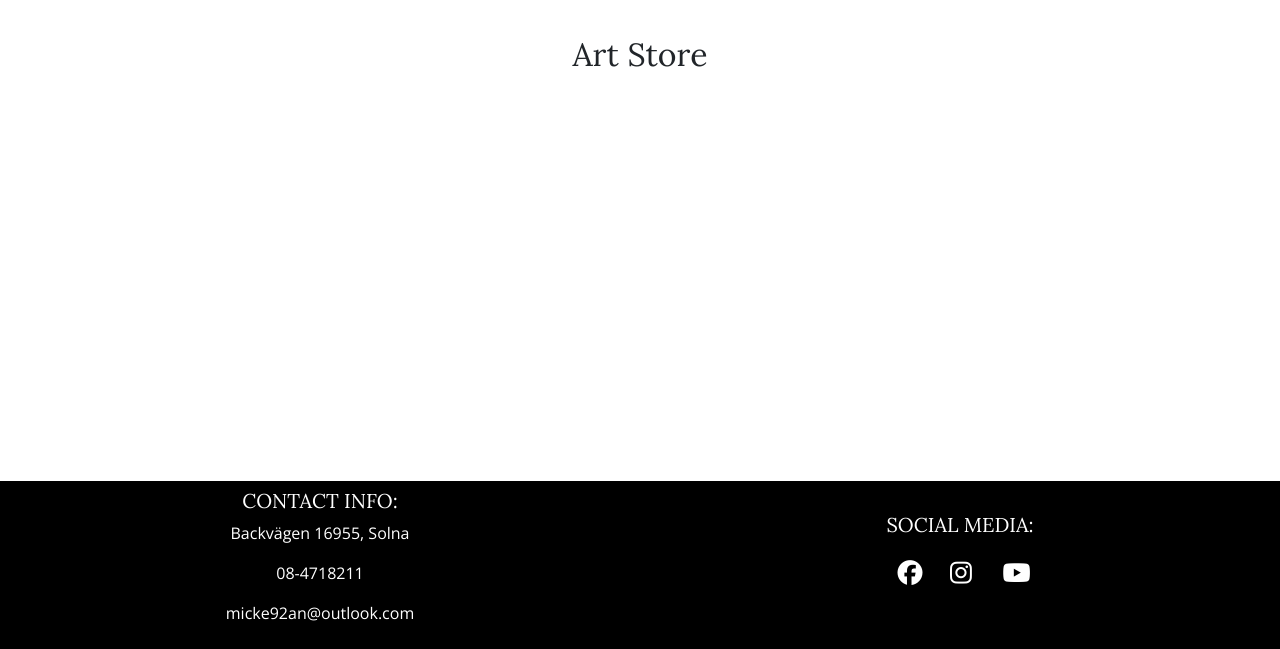
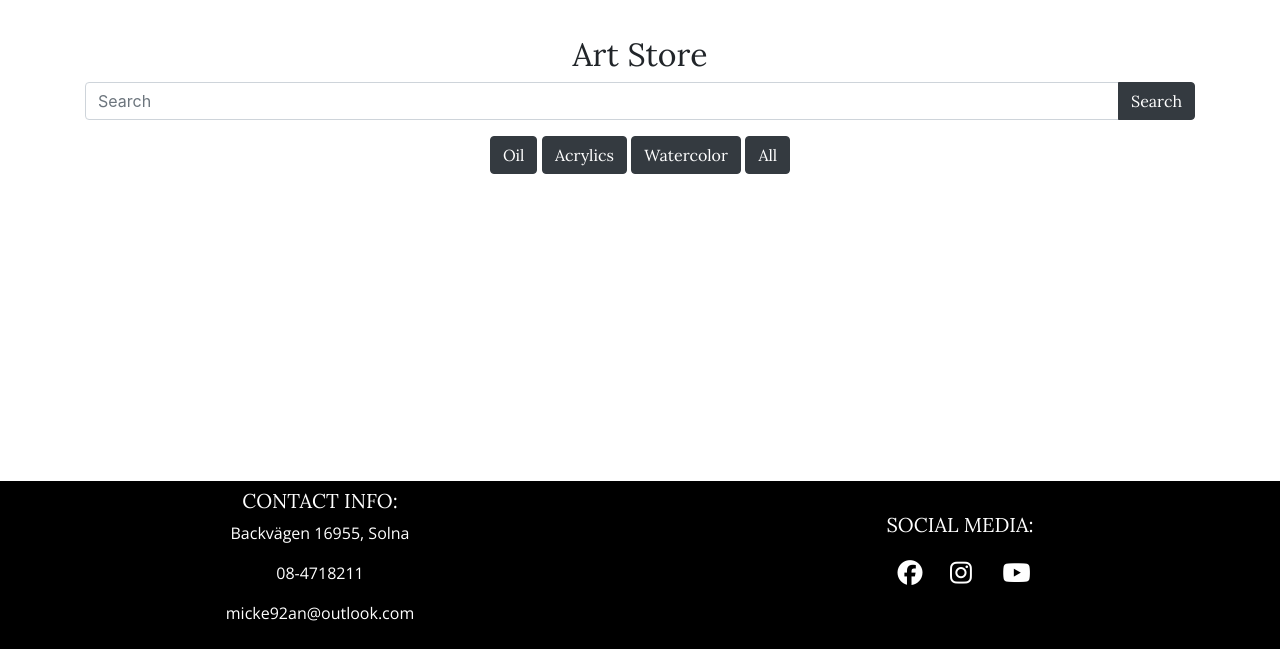
Before and after one commit to 92an/ms4, a Django app: page /artwork/ in a window 1280 px wide. Shown: the part 151-800 px from the top of the page. Run offline with Django 3.2, Linux system fonts and the light colour scheme; data that the repository does not hold is empty; some libraries are stand-ins or nearby versions.

Commit message:
category selection implemented

```diff
--- a/artwork/templates/artwork/artwork.html
+++ b/artwork/templates/artwork/artwork.html
@@ -2,16 +2,45 @@
 {% load static %}
 
 {% block page_header %}
+
     <div class="container page_header_container my-2">
         <div class="row">
             <div class="col-12">
                 <h2 class="text-center heading capitalize">Art Store</h2>
             </div>
         </div>
+        <div class="row">
+            <div class="col">
+                <form method="GET" action="{% url 'artwork' %}" class="form">
+                    <div class="form-group">
+                        <div class="input-group">
+                            <input type="text" class="form-control w-80" id="search" name="q" placeholder="Search">
+                            <div class="input-group-append">
+                                <button type="submit" class="btn btn-dark">Search</button>
+                            </div>
+                        </div>
+                    </div>
+                </form>
+            </div>
+        </div>
+        <div class="row">
+            <div class="col-md">
+            </div>
+            <div class="col-md-auto align-center">
+                <a href="{% url 'artwork' %}?medium=Oil" class="btn btn-dark">Oil</a>
+                <a href="{% url 'artwork' %}?medium=Acrylics" class="btn btn-dark">Acrylics</a>
+                <a href="{% url 'artwork' %}?medium=Watercolor" class="btn btn-dark">Watercolor</a>
+                <a href="{% url 'artwork' %}?medium=Oil,Acrylics,Watercolor" class="btn btn-dark">All</a>
+            </div>
+            <div class="col-md">
+            </div>
+        </div>
     </div>
+
 {% endblock %}
 
 {% block content %}
+
     <div class="container my-2">
         <div class="row">
             {% for artwork in artworks %}
@@ -40,4 +69,5 @@
             {% endfor %}
         </div>
     </div>
+
 {% endblock %}
--- a/artwork/views.py
+++ b/artwork/views.py
@@ -1,5 +1,7 @@
-from django.shortcuts import render, get_object_or_404
-from .models import Artwork
+from django.shortcuts import render, redirect, reverse, get_object_or_404
+from django.contrib import messages
+from django.db.models import Q
+from .models import Artwork, Medium
 
 # Create your views here.
 
@@ -8,9 +10,28 @@ def artwork(request):
     """A view of the artwork for sale, as well as sorting and filtering"""
 
     artworks = Artwork.objects.all()
+    query = None
+    mediums = None
+
+    if request.GET:
+        if "medium" in request.GET:
+            mediums = request.GET["medium"].split(",")
+            artworks = artworks.filter(medium__name__in=mediums)
+            mediums = Medium.objects.filter(name__in=mediums)
+
+        if "q" in request.GET:
+            query = request.GET["q"]
+            if not query:
+                messages.error(request, "you need to enter something into the search bar")
+                return redirect(reverse("artwork"))
+
+            queries = Q(title__icontains=query) | Q(description__icontains=query)
+            artworks = artworks.filter(queries)
 
     context = {
         "artworks": artworks,
+        "search_term": query,
+        "current_medium": mediums,
     }
 
     return render(request, "artwork/artwork.html", context)
--- a/static/css/style.css
+++ b/static/css/style.css
@@ -95,6 +95,11 @@ html {
 
 /* Store page */
 
+.input-group {
+    width: 100%;
+    align-items: center;
+}
+
 .product_image {
     height: 300px;
 }
```
